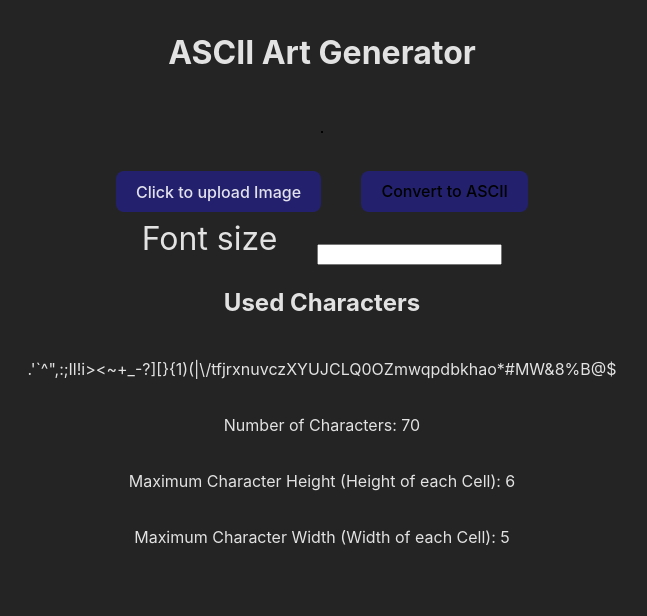
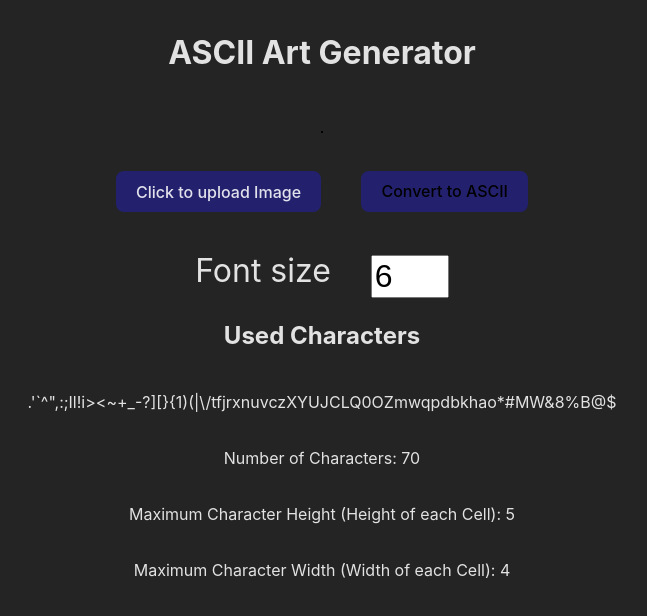
Before and after one commit to tarikvural/AsciiProject, a React (Vite) app in the folder AsciiProject/: page / in a window 1280 px wide. Shown: the top 616 px of the page, without its empty margins (318-965 px from the left). Built offline with nearby package versions, Linux system fonts and the light colour scheme.

Commit message:
done for now, maybe i will update functionality to work on repeated convert click

```diff
--- a/AsciiProject/src/App.css
+++ b/AsciiProject/src/App.css
@@ -15,28 +15,7 @@
   flex-direction: row;
   align-items: center;
   gap: 40px;
-}
-
-#font-input{
-  width:auto;
-  margin-top:2rem;
-  width: fit-content;
-}
-.input-group label {
-  margin-top: 0;
-}
-
-.input-group input {
-  margin-top: 0;
-}
-
-.input-group {
-  display: flex;
-  flex-direction: row;
-  align-items: center; /* Ensure vertical alignment */
-  justify-content: center;
-  font-size: 2rem;
-  gap: 40px;
+  margin-bottom: 2rem;
 }
 
 .button {
--- a/AsciiProject/src/App.tsx
+++ b/AsciiProject/src/App.tsx
@@ -3,6 +3,7 @@ import './App.css'
 import ImageInput from './ImageInput/ImageInput'
 import DrawArea from './DrawArea/DrawArea'
 import CharacterSizeArea from './CharacterSizeArea/CharacterSizeArea';
+import FontInput from './FontInput/FontInput'
 
 function App() {
   const asciiChars = "$@B%8&WM#*oahkbdpqwmZO0QLCJUYXzcvunxrjft/\\|()1{}[]?-_+~<>i!lI;:,\"^`'. ".split('').reverse();
@@ -12,7 +13,7 @@ function App() {
   const [canvasHeight, setCanvasHeight] = useState<number>(0);
   const [cellWidth, setCellWidth] = useState<number>(10);
   const [cellHeight, setCellHeight] = useState<number>(10);
-  const [fontSize, setFontSize] = useState<number>(8);
+  const [fontSize, setFontSize] = useState<number>(6);
 
   function handleInputChanged(event: React.ChangeEvent<HTMLInputElement>) {
     if (!event.target.files) return;
@@ -96,6 +97,11 @@ function App() {
     }
   }
 
+  const handleFontSizeChanged = (event: React.ChangeEvent<HTMLInputElement>) => {
+    const newSize = Number(event.target.value);
+    setFontSize(newSize);
+  };
+
   return (
     <>
       <h1 id='title'>ASCII Art Generator</h1>
@@ -109,10 +115,8 @@ function App() {
         <ImageInput onChange={handleInputChanged}/>
         <button className='button' onClick={convertToAscii} id='convertButton'>Convert to ASCII</button>
       </div>
-      <div className='input-group'>
-        <label htmlFor='font-input'>Font size</label>
-        <input type='number' id='font-input'/>
-      </div>
+      <FontInput fontSize={fontSize} onFontSizeChanged={handleFontSizeChanged}>
+      </FontInput>
       <CharacterSizeArea
         usedCharacters={asciiChars}
         onSizeChange={handleSizeChange}
--- /dev/null
+++ b/AsciiProject/src/FontInput/FontInput.css
@@ -0,0 +1,21 @@
+#font-input{
+    width: 70px;
+    font-size: 2rem;
+  }
+
+  .input-group > * {
+    margin-top: 0 !important;
+  }
+
+  .input-group input {
+    margin-top: 0.7rem !important;
+  }
+
+  .input-group {
+    display: flex;
+    flex-direction: row;
+    align-items: center;
+    justify-content: space-evenly !important;
+    font-size: 2rem;
+    gap: 40px;
+  }
--- /dev/null
+++ b/AsciiProject/src/FontInput/FontInput.tsx
@@ -0,0 +1,22 @@
+import './FontInput.css'
+
+interface FontInputProps {
+    fontSize: number;
+    onFontSizeChanged: (event: React.ChangeEvent<HTMLInputElement>) => void;
+  }
+
+  function FontInput({ fontSize, onFontSizeChanged }: FontInputProps) {
+    return (
+      <div className="input-group">
+        <label htmlFor="font-input">Font size</label>
+        <input
+          type="number"
+          id="font-input"
+          value={fontSize}
+          onChange={onFontSizeChanged}
+        />
+      </div>
+    );
+  }
+
+  export default FontInput;
```
